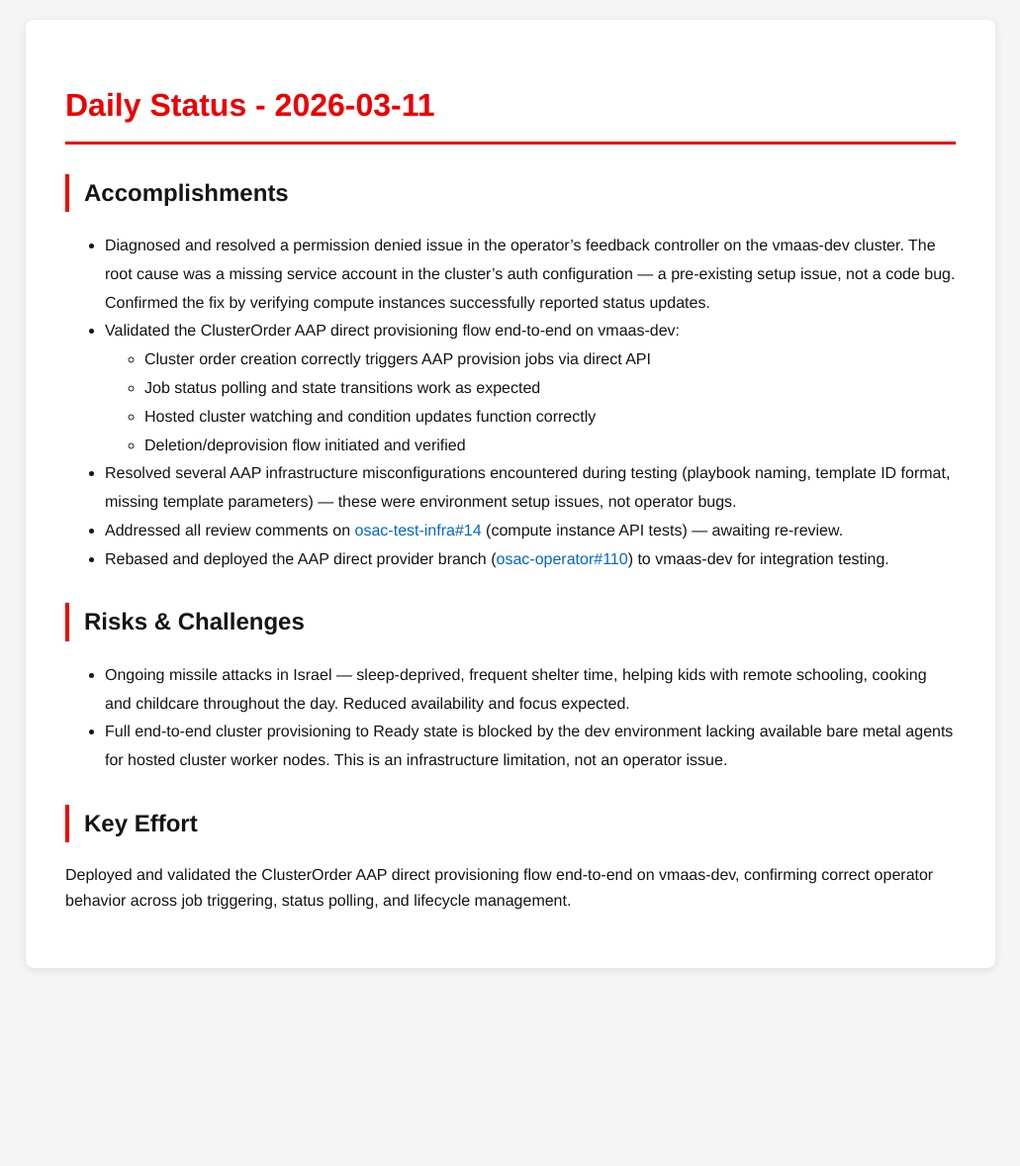
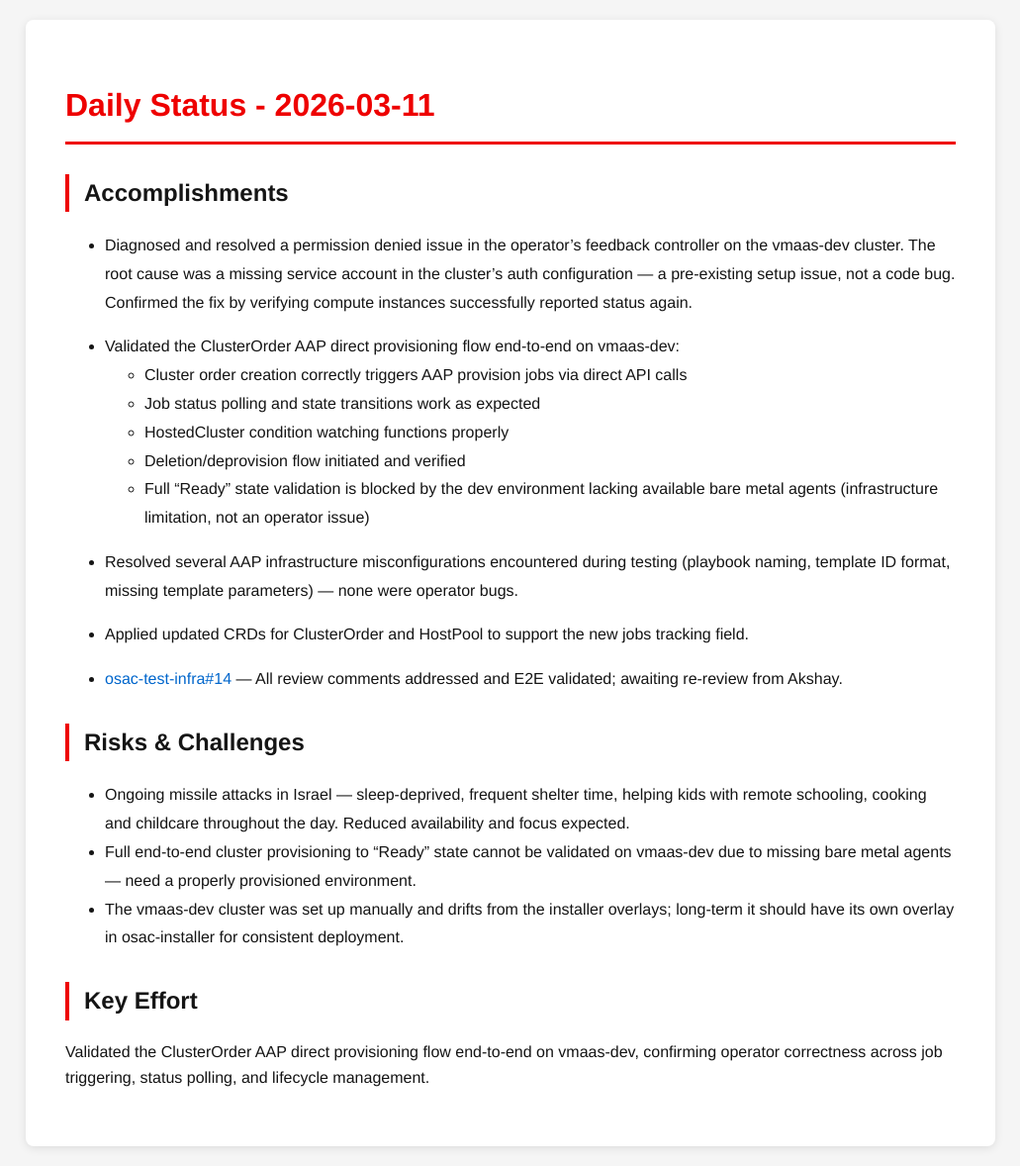
Before and after one commit to tzvatot/daily-status, a Jekyll site: the page built from 2026-03-11.md, in a window 1280 px wide. Shown: the whole page at 99% size, without its empty margins (124-1155 px from the left). Built offline with Jekyll 4.4.1, drawn with Linux system fonts in a browser that asks for light colours; before the commit the page ends 998 px from its top, so only the background shows below that.

Commit message:
Daily status update - 2026-03-11

```diff
--- a/2026-03-11.md
+++ b/2026-03-11.md
@@ -7,19 +7,28 @@ date: 2026-03-11
 # Daily Status - 2026-03-11
 
 ## Accomplishments
-- Diagnosed and resolved a permission denied issue in the operator's feedback controller on the vmaas-dev cluster. The root cause was a missing service account in the cluster's auth configuration — a pre-existing setup issue, not a code bug. Confirmed the fix by verifying compute instances successfully reported status updates.
+
+- Diagnosed and resolved a permission denied issue in the operator's feedback controller on the vmaas-dev cluster. The root cause was a missing service account in the cluster's auth configuration — a pre-existing setup issue, not a code bug. Confirmed the fix by verifying compute instances successfully reported status again.
+
 - Validated the ClusterOrder AAP direct provisioning flow end-to-end on vmaas-dev:
-  - Cluster order creation correctly triggers AAP provision jobs via direct API
+  - Cluster order creation correctly triggers AAP provision jobs via direct API calls
   - Job status polling and state transitions work as expected
-  - Hosted cluster watching and condition updates function correctly
+  - HostedCluster condition watching functions properly
   - Deletion/deprovision flow initiated and verified
-- Resolved several AAP infrastructure misconfigurations encountered during testing (playbook naming, template ID format, missing template parameters) — these were environment setup issues, not operator bugs.
-- Addressed all review comments on [osac-test-infra#14](https://github.com/osac-project/osac-test-infra/pull/14) (compute instance API tests) — awaiting re-review.
-- Rebased and deployed the AAP direct provider branch ([osac-operator#110](https://github.com/osac-project/osac-operator/pull/110)) to vmaas-dev for integration testing.
+  - Full "Ready" state validation is blocked by the dev environment lacking available bare metal agents (infrastructure limitation, not an operator issue)
+
+- Resolved several AAP infrastructure misconfigurations encountered during testing (playbook naming, template ID format, missing template parameters) — none were operator bugs.
+
+- Applied updated CRDs for ClusterOrder and HostPool to support the new jobs tracking field.
+
+- [osac-test-infra#14](https://github.com/osac-project/osac-test-infra/pull/14) — All review comments addressed and E2E validated; awaiting re-review from Akshay.
 
 ## Risks & Challenges
+
 - Ongoing missile attacks in Israel — sleep-deprived, frequent shelter time, helping kids with remote schooling, cooking and childcare throughout the day. Reduced availability and focus expected.
-- Full end-to-end cluster provisioning to Ready state is blocked by the dev environment lacking available bare metal agents for hosted cluster worker nodes. This is an infrastructure limitation, not an operator issue.
+- Full end-to-end cluster provisioning to "Ready" state cannot be validated on vmaas-dev due to missing bare metal agents — need a properly provisioned environment.
+- The vmaas-dev cluster was set up manually and drifts from the installer overlays; long-term it should have its own overlay in osac-installer for consistent deployment.
 
 ## Key Effort
-Deployed and validated the ClusterOrder AAP direct provisioning flow end-to-end on vmaas-dev, confirming correct operator behavior across job triggering, status polling, and lifecycle management.
+
+Validated the ClusterOrder AAP direct provisioning flow end-to-end on vmaas-dev, confirming operator correctness across job triggering, status polling, and lifecycle management.
```
